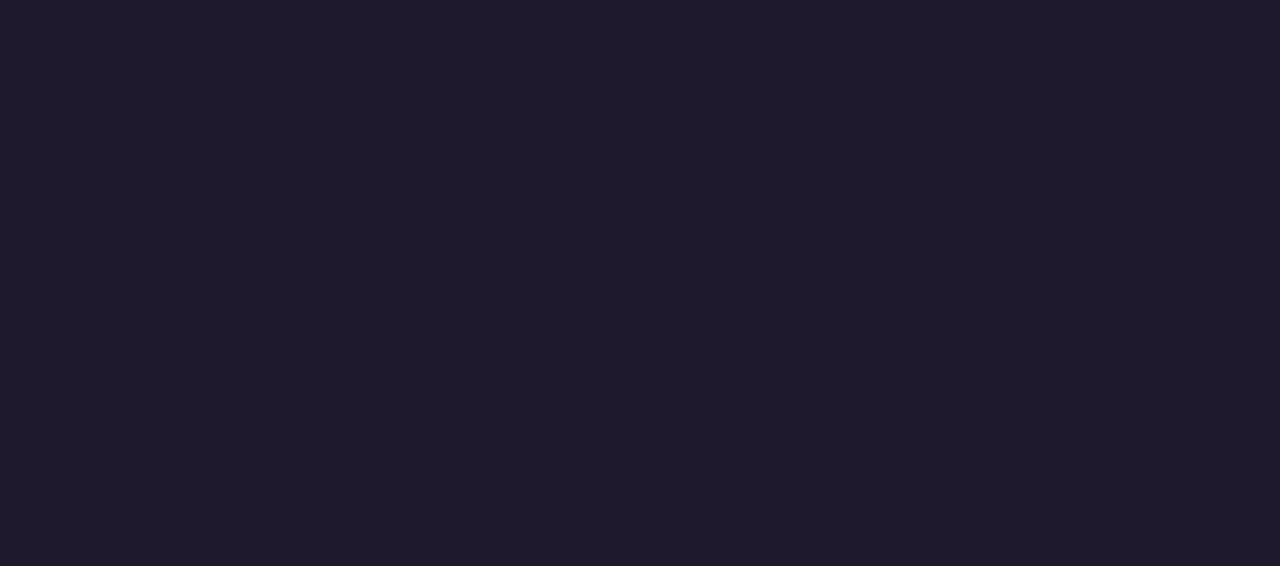
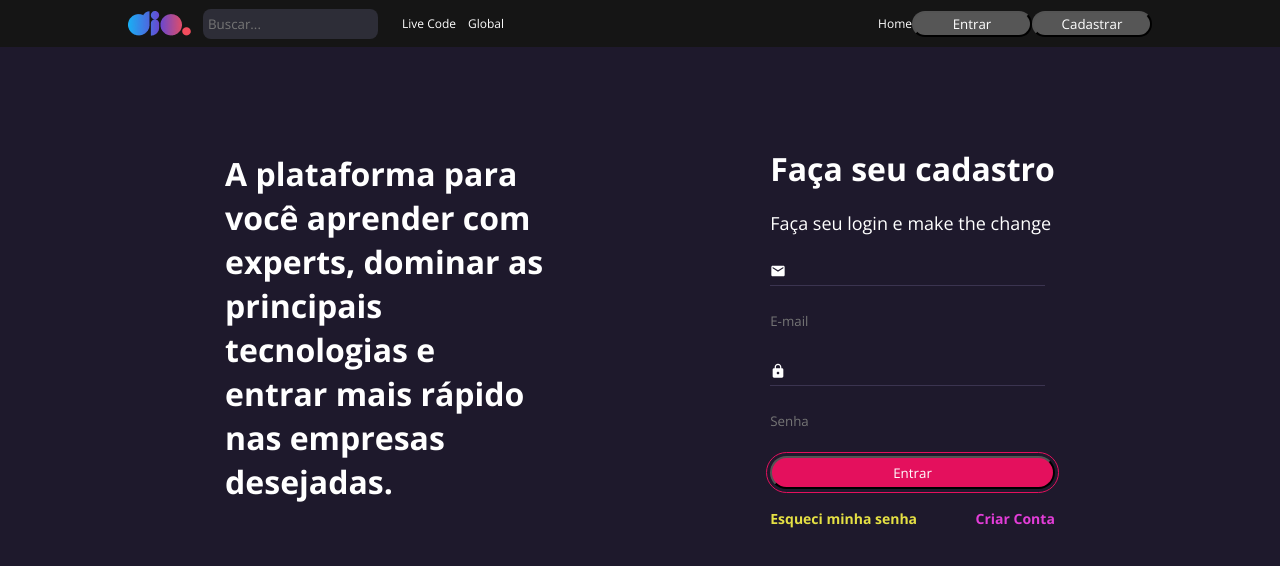
Before and after one commit to juceliocosta/dio-clone, a React (Create React App) app: page /login in a window 1280 px wide. Before the commit this address had no page. Shown: the top 566 px of the page. Built offline with nearby package versions, Linux system fonts and the light colour scheme.

Commit message:
feat: add page login

```diff
--- a/package.json
+++ b/package.json
@@ -9,6 +9,8 @@
     "@testing-library/user-event": "^13.5.0",
     "react": "^19.2.3",
     "react-dom": "^19.2.3",
+    "react-hook-form": "^7.69.0",
+    "react-icons": "^5.5.0",
     "react-router-dom": "^7.11.0",
     "react-scripts": "5.0.1",
     "styled-components": "^6.1.19",
--- a/src/App.js
+++ b/src/App.js
@@ -5,12 +5,14 @@ import {
 } from "react-router-dom";
 
 import Home from "./pages/home";
+import Login from "./pages/login";
 
 function App() {
   return (
     <BrowserRouter>
      <Routes>
         <Route path="/" element={<Home />} />
+        <Route path="/login" element={<Login />} />
      </Routes >
     </BrowserRouter>
   );
--- /dev/null
+++ b/src/components/Input/index.jsx
@@ -0,0 +1,12 @@
+import {IconContainer, InputContainer, InputText} from "./styles";
+
+const Input = ({leftIcon, name, ...rest}) => {
+  return (
+    <InputContainer>
+        {leftIcon ? <IconContainer>{leftIcon}</IconContainer> : null}
+        <InputText {...rest}/>
+    </InputContainer>
+  )
+}
+
+export default Input;
--- /dev/null
+++ b/src/components/Input/styles.js
@@ -0,0 +1,24 @@
+import styled from "styled-components";
+
+export const IconContainer = styled.div`
+    width: 100%;
+    max-width: 275px;
+    height: 30px;
+    border-bottom: 1px solid #3b3450;
+
+    display: flex;
+    align-items: center;
+    margin-bottom: 20px;
+`;
+
+export const InputContainer = styled.div`
+    margin-right: 10px;
+`;
+
+export const InputText = styled.input`
+    background-color: transparent;
+    color: #ffffff;
+    width: 100%;
+    border: 0;
+    height: 30px;
+`;
--- /dev/null
+++ b/src/pages/login/index.jsx
@@ -0,0 +1,38 @@
+import {MdEmail, MdLock} from "react-icons/md"
+import Button from "../../components/Button";
+import Header from "../../components/Header";
+import Input from "../../components/Input";
+
+import { Wrapper, Container, Column, Row,  CriarText, EsqueciText, Title, TitleLogin, SubtitleLogin, FormContainer} from "./styles";
+
+const Login = () => {
+  return (
+    <>
+      <Header />
+      <Container>
+        <Column>
+          <Title>
+            A plataforma para você aprender com experts, dominar as principais tecnologias e entrar mais rápido nas empresas desejadas.
+          </Title>
+        </Column>
+        <Column>
+          <Wrapper>
+            <TitleLogin>Faça seu cadastro</TitleLogin>
+            <SubtitleLogin>Faça seu login e make the change</SubtitleLogin>
+            <FormContainer>
+              <Input placeholder="E-mail" type="email" leftIcon={<MdEmail />} />
+              <Input placeholder="Senha" type="password" leftIcon={<MdLock />} />
+              <Button title="Entrar" variant="secondary" />
+            </FormContainer>
+            <Row>
+              <EsqueciText>Esqueci minha senha</EsqueciText>
+              <CriarText>Criar Conta</CriarText>
+            </Row>
+          </Wrapper>
+        </Column>
+      </Container>
+    </>
+  )
+}
+
+export default Login;
--- /dev/null
+++ b/src/pages/login/styles.js
@@ -0,0 +1,79 @@
+import styled from "styled-components";
+
+export const Container = styled.main`
+    margin-top: 60px;
+
+    display: flex;
+    flex-flow: row wrap;
+    justify-content: space-evenly;
+    align-items: center;
+`;
+
+export const Wrapper = styled.div`
+    max-width: 300px
+`;
+
+export const Column = styled.div`
+    display: flex;
+    flex-direction: column;
+    margin-top: 40px;
+`;
+
+export const Row = styled.div`
+    display: flex;
+    flex-direction: row;
+    justify-content: space-between;
+    align-items: center;
+    margin-top: 20px;
+`;
+
+export const Title = styled.h2`
+    font-style: normal;
+    font-weight: 700;
+    font-size: 32px;
+    width: 320px;
+    margin-bottom: 20px;
+    line-height: 44px;
+
+    color: #FFFFFF
+`;
+
+export const TitleLogin = styled.p`
+    font-style: normal;
+    font-weight: 700;
+    font-size: 32px;
+    margin-bottom: 20px;
+    line-height: 44px;
+`;
+
+export const SubtitleLogin = styled.p`
+    font-style: normal;
+    font-weight: 400;
+    font-size: 18px;
+    margin-bottom: 20px;
+    line-height: 25px;
+`;
+
+export const FormContainer = styled.form`
+    display: flex;
+    flex-direction: column;
+    gap: 20px;
+`;
+
+export const EsqueciText = styled.p`
+    font-style: normal;
+    font-weight: 700;
+    font-size: 14px;
+    line-height: 19px;
+
+    color: #e5e044;
+`;
+
+export const CriarText = styled.p`
+    font-style: normal;
+    font-weight: 700;
+    font-size: 14px;
+    line-height: 19px;
+
+    color: #e23dd7;
+`;
```
Also changed, not shown: 1 other file (tests, documents, lock files or other folders).
